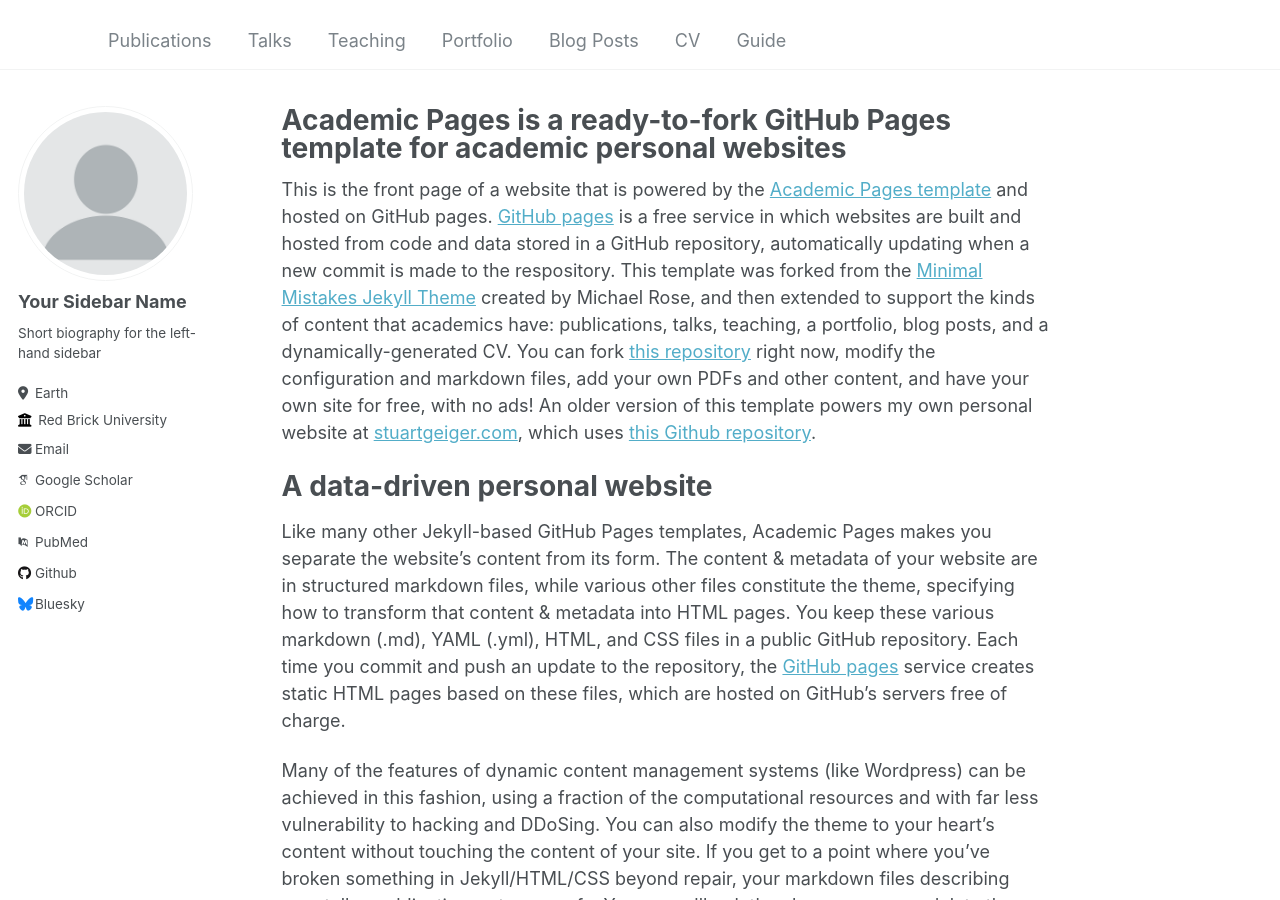
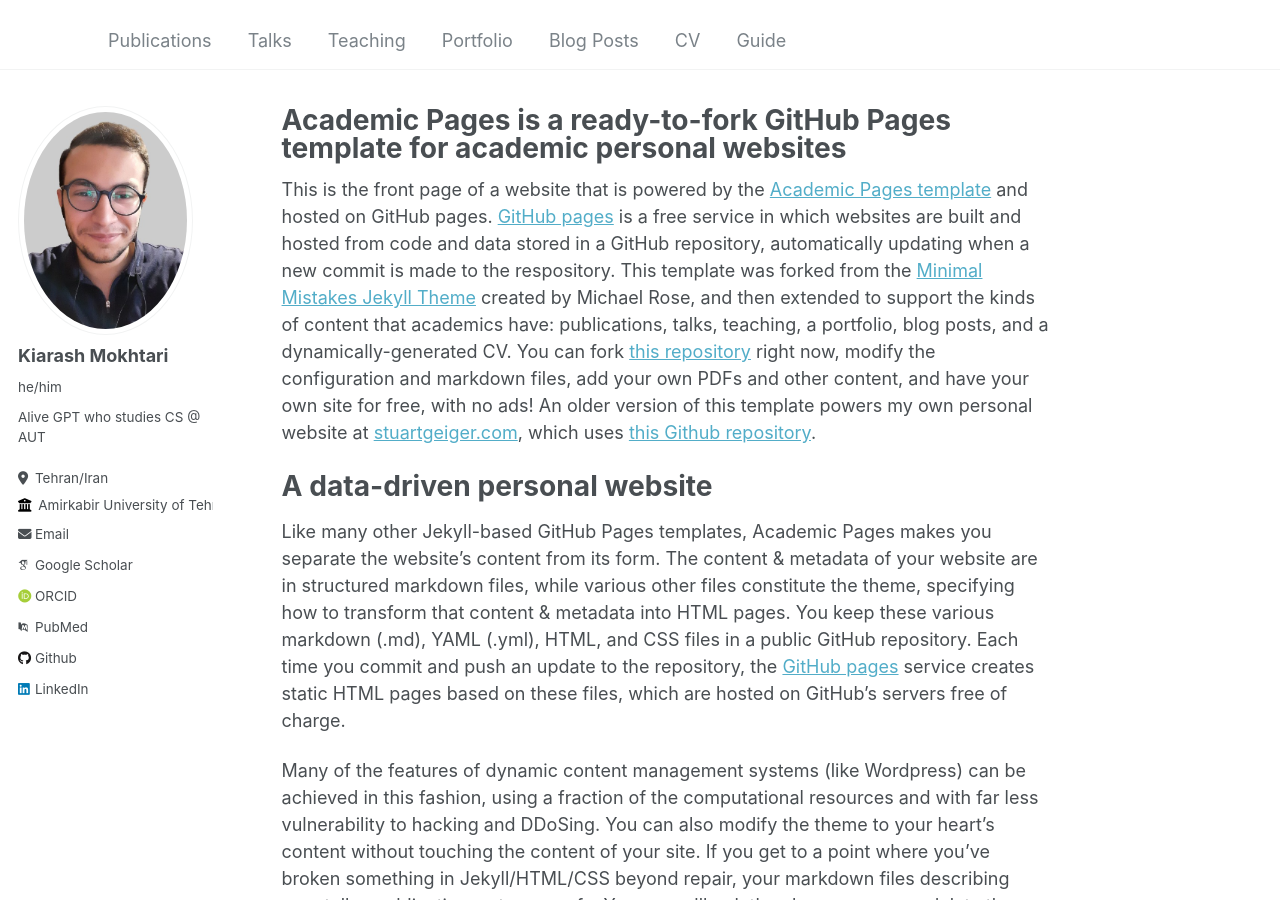
Before and after one commit to Kiarashmo/Kiarashmo.github.io, a Jekyll site: the page built from _pages/about.md, in a window 1280 px wide and 900 px high. Built offline with Jekyll 4.4.1, drawn with Linux system fonts in a browser that asks for light colours; some web fonts are replaced.

Commit message:
update links

```diff
--- a/_config.yml
+++ b/_config.yml
@@ -12,7 +12,7 @@ title                    : ""
 title_separator          : "-"
 name                     : &name "Kiarash Mokhtari"
 description              : &description "personal description"
-url                      : https://Kiarashmo.github.io # the base hostname & protocol for your site e.g. "https://mmistakes.github.io"
+url                      : https://kiarashmo.github.io # the base hostname & protocol for your site e.g. "https://mmistakes.github.io"
 baseurl                  : "" # the subpath of your site, e.g. "/blog"
 repository               : "Kiarashmo/Kiarashmo.github.io"
 
@@ -21,14 +21,14 @@ repository               : "Kiarashmo/Kiarashmo.github.io"
 #               Additional customization can be done by editing /_includes/author-profile.html
 author:
   # Biographic information
-  avatar           : "profile.png"
-  name             : "Your Sidebar Name"
-  pronouns         : # example: "she/her"
-  bio              : "Short biography for the left-hand sidebar"
-  location         : "Earth"
-  employer         : "Red Brick University"
+  avatar           : "kiarashProfile.jpg"
+  name             : "Kiarash Mokhtari"
+  pronouns         : "he/him"
+  bio              : "Alive GPT who studies CS @ AUT"
+  location         : "Tehran/Iran"
+  employer         : "Amirkabir University of Tehran (Tehran Polytechnic)"
   uri              : # URL
-  email            : "none@example.org"
+  email            : "mokhtarikiarash@gmail.com"
 
   # Academic websites
   arxiv            : # URL - Update with the correct link to your profile
@@ -48,7 +48,7 @@ author:
   stackoverflow    : # User number or user number and name (i.e., use "1" or "1/jeff-atwood")
 
   # Social media
-  bluesky          : "bsky.app" # Replace this with you Bluesky username
+  bluesky          : # Replace this with you Bluesky username
   facebook         : # Username
   flickr           : # Username
   foursquare       : # Username
@@ -57,7 +57,7 @@ author:
   keybase          : # Username
   instagram        : # Username
   lastfm           : # Username
-  linkedin         : # Username
+  linkedin         : "17a4371a4"
   mastodon         : # URL
   medium           : # URL
   pinterest        : # Username
```
Also changed, not shown: images/kiarashProfile.jpg (added).
